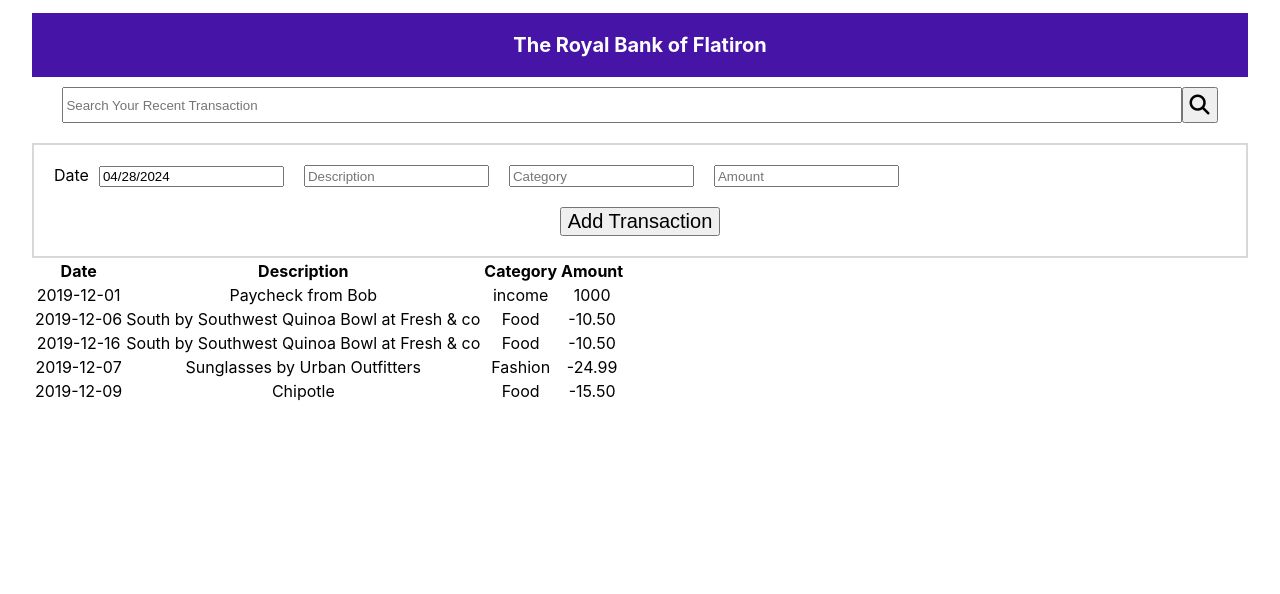
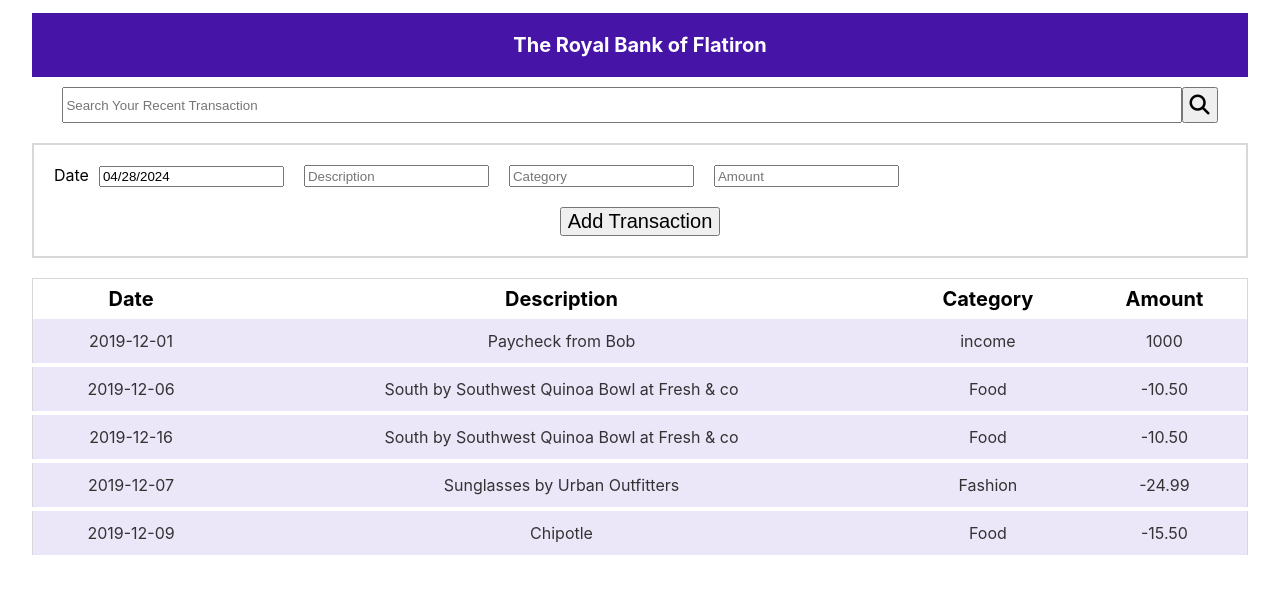
Before and after one commit to Rhoda-NM/Phase-2-WK1-CodeChallenge, a React (Create React App) app in the folder bank-of-flatiron/: page / in a window 1280 px wide. Shown: the top 594 px of the page. Built offline with nearby package versions, Linux system fonts and the light colour scheme.

Commit message:
Added Css to the table

```diff
--- a/bank-of-flatiron/package.json
+++ b/bank-of-flatiron/package.json
@@ -7,9 +7,11 @@
     "@testing-library/react": "^13.4.0",
     "@testing-library/user-event": "^13.5.0",
     "react": "^18.3.1",
+    "react-data-table-component": "^7.6.2",
     "react-datepicker": "^6.9.0",
     "react-dom": "^18.3.1",
     "react-scripts": "5.0.1",
+    "react-table": "^7.8.0",
     "web-vitals": "^2.1.4"
   },
   "scripts": {
--- a/bank-of-flatiron/src/App.css
+++ b/bank-of-flatiron/src/App.css
@@ -45,3 +45,28 @@ header h1 {
 #btn button{
   font-size: 20px;
 }
+
+.transactionList {
+  margin: 20px 0px;
+}
+table{
+  border: 1px solid #d8d8d8;
+  border-collapse: collapse;
+  width: 100%;
+  text-align: center;
+}
+table th{
+  padding: 8px;
+  font-size: 20px;
+}
+table tr{
+  border-bottom: 1px;
+  background-color: #ece6f9;
+  color: #333334;
+  height: 20px;
+  margin-bottom: 5px;
+  border-bottom: 4px solid #fff;
+}
+table tr th, table tr td{
+  padding: 12px;
+}
--- a/bank-of-flatiron/src/navigation.js
+++ b/bank-of-flatiron/src/navigation.js
@@ -1,18 +1,10 @@
 import React, { useState } from "react";
 import DatePicker from "react-datepicker";
+import 'react-datepicker/dist/react-datepicker.css'
 import './App.css';
 
 function Navigation({handleSearch}) {
     const [date, setDate] = useState(new Date());
-    const CustomInput = ({ value, onClick}) => (
-        <input
-            type="text"
-            value={value}
-            onClick={onClick}
-            placeholder="Select date"
-            readOnly
-        />
-    );
     return (
         <>
         <div className="nav">
@@ -29,7 +21,6 @@ function Navigation({handleSearch}) {
                 <DatePicker
                     selected={date}
                     onChange={(date) => setDate(date)}
-                    customInput={<CustomInput />}
                 />
                 <input type="text" placeholder="Description" />
                 <input type="text" placeholder="Category" />
--- a/bank-of-flatiron/src/transactionList.js
+++ b/bank-of-flatiron/src/transactionList.js
@@ -1,8 +1,12 @@
 import React from "react";
+import DataTable from 'react-data-table-component';
+import './App.css';
 
 function TransactionList({data}) {
+
     return(
-        <div>
+        <>
+        <div class="transactionList">
             <table>
                 <thead>
                     <th>Date</th>
@@ -22,6 +26,8 @@ function TransactionList({data}) {
                 </tbody>
             </table>
         </div>
+
+        </>
     )
 }
 
```
Also changed, not shown: bank-of-flatiron/src/ex.js (added, +32 -0 lines), 1 other file (tests, documents, lock files or other folders).
